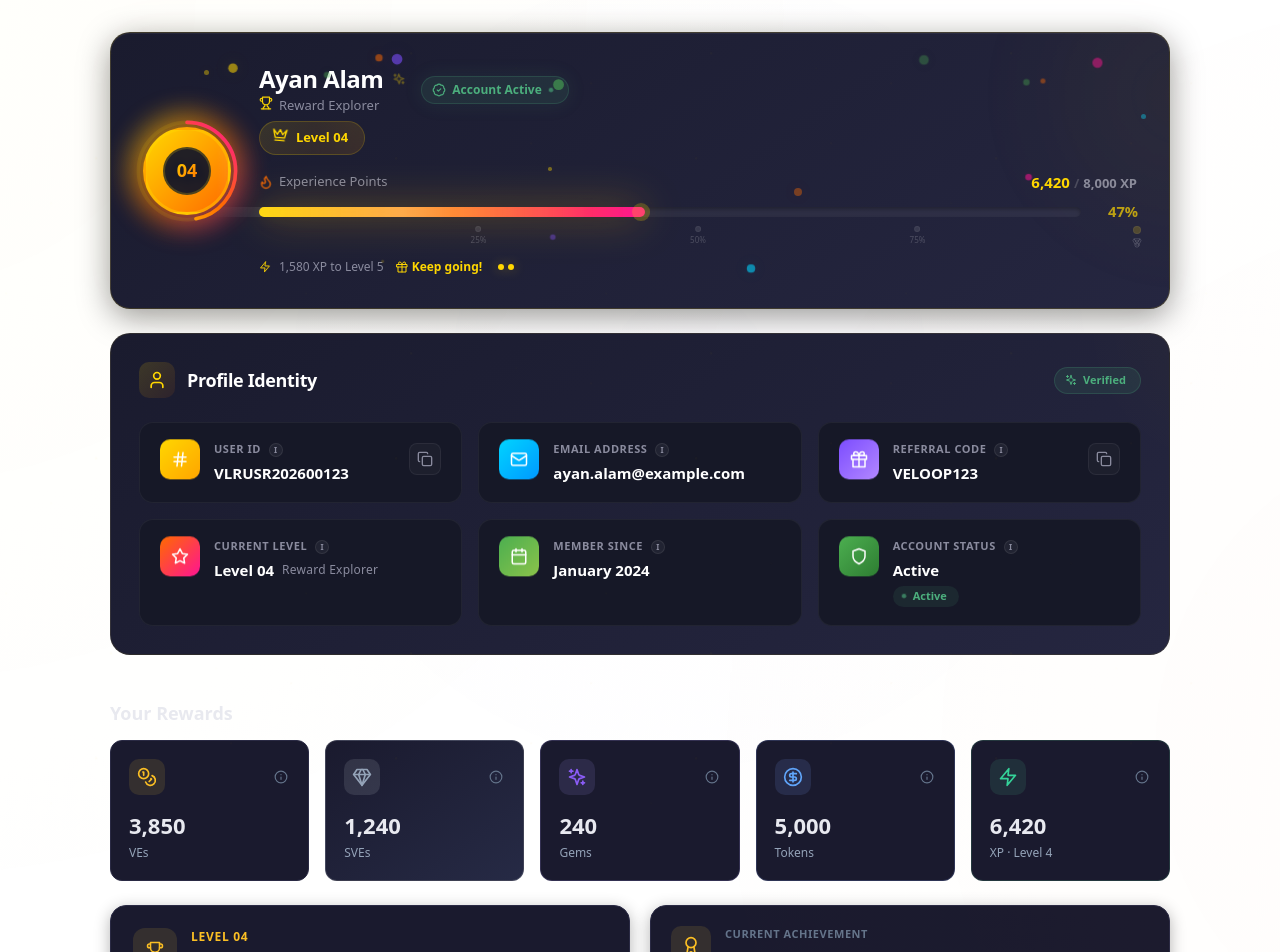
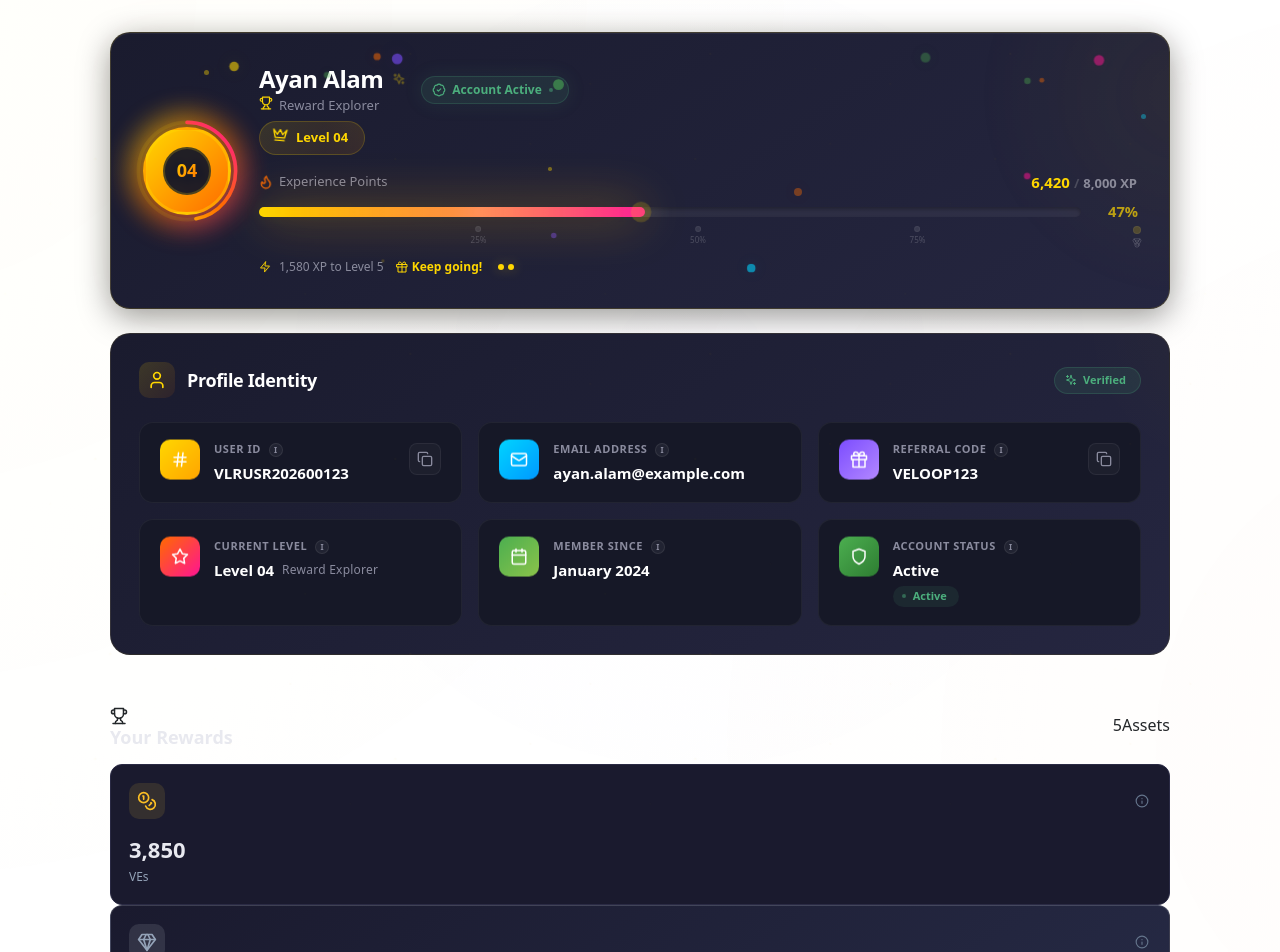
Before and after one commit to Sara12-2/VELoop_Rewards-User-Profile, a React (Vite) app: page / in a window 1280 px wide. Shown: the top 952 px of the page. Built offline with nearby package versions, Linux system fonts and the light colour scheme.

Commit message:
feat(rewards): add RewardAssets with grid layout for all rewards

```diff
--- a/src/components/RewardAssets/RewardAssets.jsx
+++ b/src/components/RewardAssets/RewardAssets.jsx
@@ -1,23 +1,70 @@
-import VEsCard from "./VEsCard/VEsCard";
-import SVEsCard from "./SVEsCard/SVEsCard";
-import GemsCard from "./GemsCard/GemsCard";
-import TokensCard from "./TokensCard/TokensCard";
-import XPCard from "./XPCard/XPCard";
-import styles from "./RewardAssets.module.css";
+import { useState } from 'react';
+import { Trophy, Award } from 'lucide-react';
+import styles from './RewardAssets.module.css';
+import VEsCard from './VEsCard/VEsCard';
+import SVEsCard from './SVEsCard/SVEsCard';
+import GemsCard from './GemsCard/GemsCard';
+import TokensCard from './TokensCard/TokensCard';
+import XPCard from './XPCard/XPCard';
 
-export default function RewardAssets({ rewards }) {
+const RewardAssets = ({ rewards, onAction }) => {
+  const [hoveredAsset, setHoveredAsset] = useState(null);
+
+  const handleAssetAction = (assetId) => {
+    console.log(`Action triggered for: ${assetId}`);
+    if (onAction) {
+      onAction(assetId);
+    }
+  };
+
   return (
     <section className={styles.section}>
       <div className={styles.header}>
-        <h2 className={styles.title}>Your Rewards</h2>
+        <div className={styles.headerLeft}>
+          <div className={styles.headerIcon}>
+            <Trophy size={18} />
+          </div>
+          <h3 className={styles.title}>Your Rewards</h3>
+        </div>
+        <span className={styles.totalBadge}>
+          <span className={styles.totalCount}>5</span>
+          Assets
+        </span>
       </div>
-      <div className={styles.grid}>
-        <VEsCard value={rewards.ves} />
-        <SVEsCard value={rewards.sves} />
-        <GemsCard value={rewards.gems} />
-        <TokensCard value={rewards.tokens} />
-        <XPCard value={rewards.xp.current} level={rewards.xp.level} />
+
+      <div className={styles.assetsGrid}>
+        {/* VEs Card */}
+        <VEsCard
+          value={rewards.ves}
+          onAction={() => handleAssetAction('ves')}
+        />
+
+        {/* SVEs Card */}
+        <SVEsCard
+          value={rewards.sves}
+          onAction={() => handleAssetAction('sves')}
+        />
+
+        {/* Gems Card */}
+        <GemsCard
+          value={rewards.gems}
+          onAction={() => handleAssetAction('gems')}
+        />
+
+        {/* Tokens Card */}
+        <TokensCard
+          value={rewards.tokens}
+          onAction={() => handleAssetAction('tokens')}
+        />
+
+        {/* XP Card */}
+        <XPCard
+          value={rewards.xp}
+          onAction={() => handleAssetAction('xp')}
+        />
       </div>
     </section>
   );
-}
+};
+
+export default RewardAssets;
```
